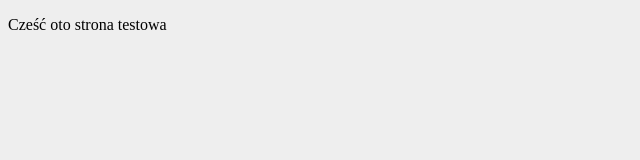
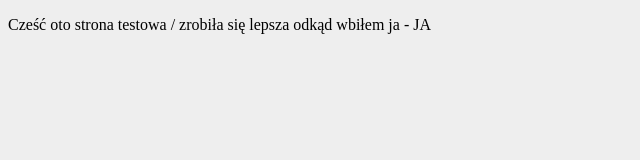
Before and after one commit to matszelo/TworzenieAplikacjiMobilnych-MateuszSz-Micha-L-AleksandraG, a plain HTML site: page index.html in a window 1280 px wide. Shown: the whole page, without its empty margins (0-640 px from the left). Drawn offline with Linux system fonts and the light colour scheme.

Commit message:
Dopisanie tekstu na stronie

```diff
--- a/index.html
+++ b/index.html
@@ -10,7 +10,7 @@
         <link rel="apple-touch-icon" href="images/logo192.png">
     </head>
     <body>
-        <p>Cześć oto strona testowa</p>
+        <p>Cześć oto strona testowa / zrobiła się lepsza odkąd wbiłem ja - JA</p>
         <script src="src/index.js"></script>
     </body>
 </html>
```
